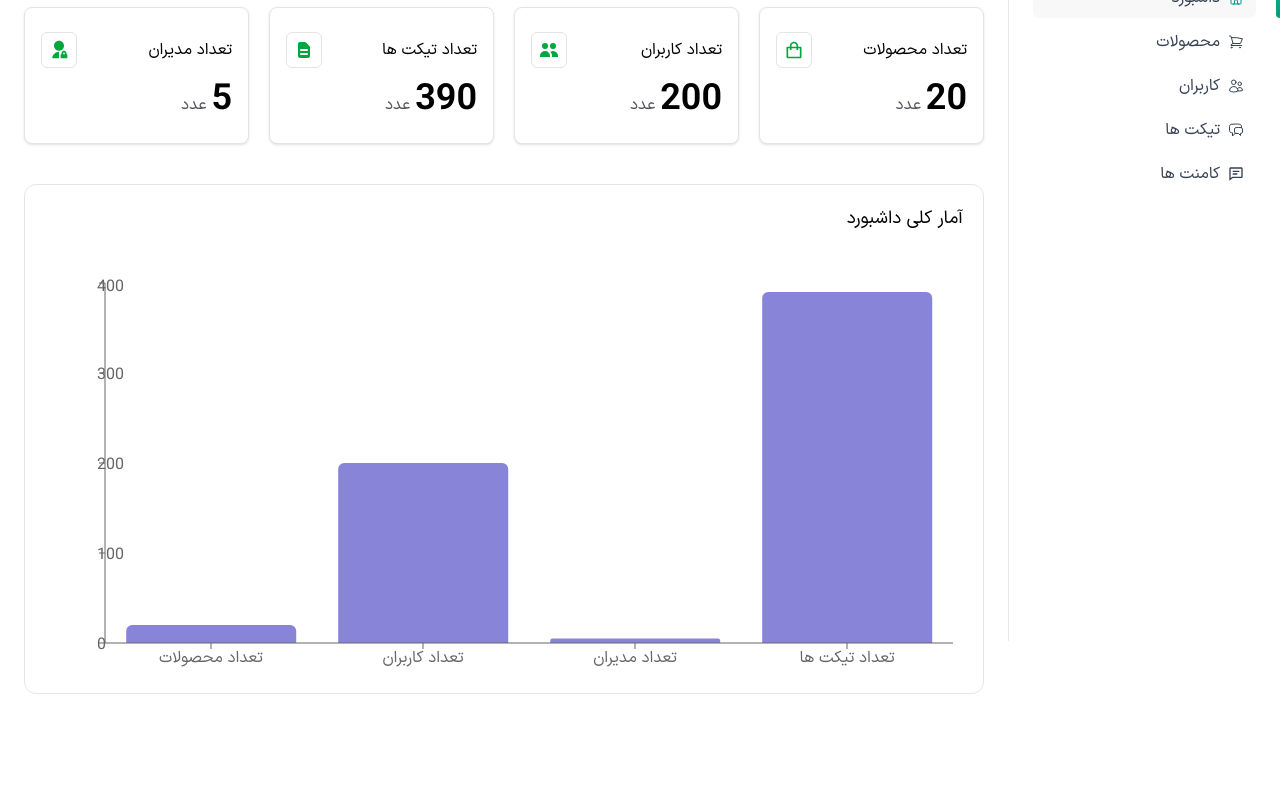
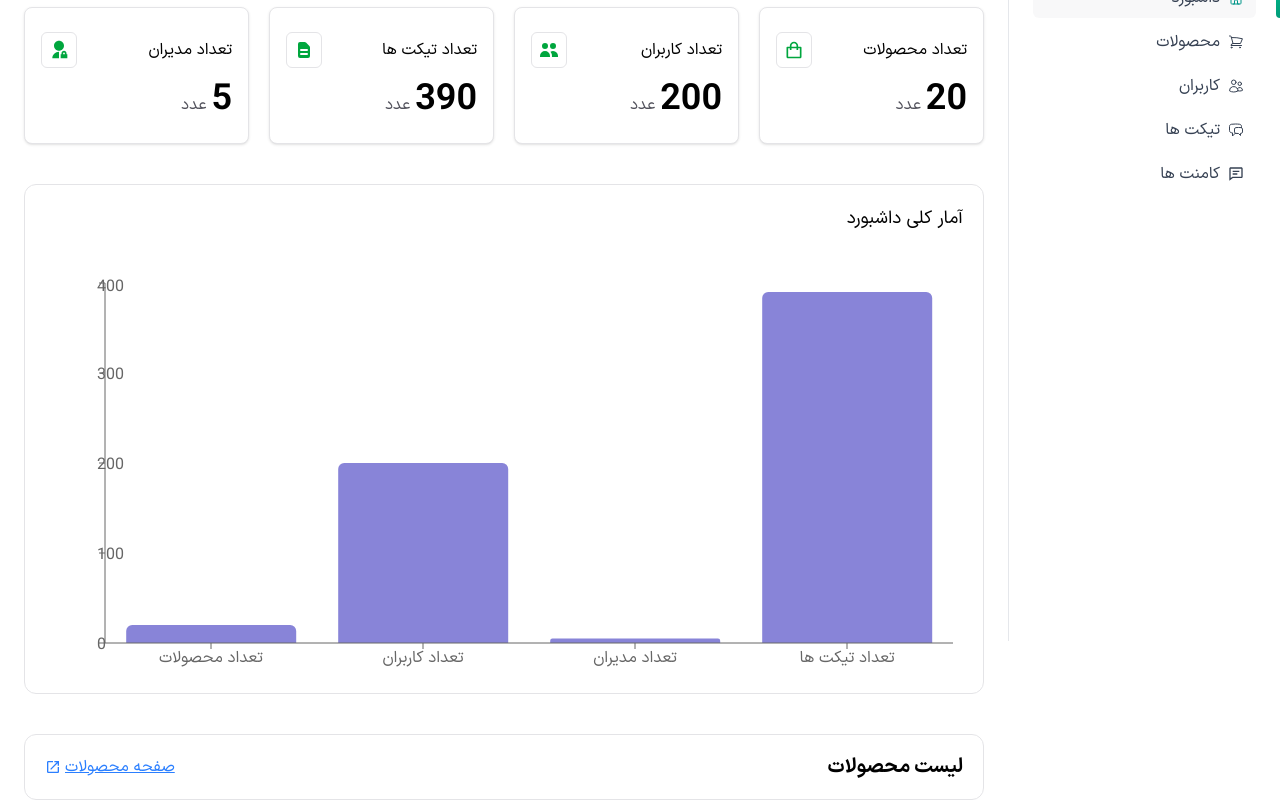
Before and after one commit to Mostafa-mb/03---Admin-Dashboard, a React (Vite) app: page / in a window 1280 px wide. Shown: the part 159-959 px from the top of the page. Before the commit the page ends 853 px from the top, so only its background shows below. Built offline with nearby package versions, Linux system fonts and the light colour scheme.

Commit message:
complete recent product header in home page

```diff
--- /dev/null
+++ b/src/components/common/Table/Elements/Filter.jsx
@@ -0,0 +1,13 @@
+import React from 'react'
+import { HiFilter } from 'react-icons/hi'
+
+const Filter = () => {
+  return (
+    <button className='flex-center gap-1 border primary-border-color'>
+        <HiFilter className='text-lg'></HiFilter>
+        <span className='text-sm'>فیلتر</span>
+    </button>
+  )
+}
+
+export default Filter
--- /dev/null
+++ b/src/components/common/Table/Elements/Search.jsx
@@ -0,0 +1,13 @@
+import React from 'react'
+import { HiSearch } from 'react-icons/hi'
+
+const Search = () => {
+  return (
+    <div className='flex items-center w-[256px] relative'>
+        <HiSearch className='absolute'></HiSearch>
+        <input type="text" placeholder='جستجو کنید...' className='absolute size-full outline-none px-8 text-sm left-0 right-0' />
+    </div>
+  )
+}
+
+export default Search
--- /dev/null
+++ b/src/components/common/Table/Elements/TableCell.jsx
@@ -0,0 +1,9 @@
+import React from 'react'
+
+function TableCell() {
+  return (
+    <div>TableCell</div>
+  )
+}
+
+export default TableCell
--- /dev/null
+++ b/src/components/common/Table/Elements/TableHead.jsx
@@ -0,0 +1,9 @@
+import React from 'react'
+
+function TableHead() {
+  return (
+    <div>TableHead</div>
+  )
+}
+
+export default TableHead
--- /dev/null
+++ b/src/components/common/Table/Elements/TableHeadCell.jsx
@@ -0,0 +1,9 @@
+import React from 'react'
+
+function TableHeadCell() {
+  return (
+    <div>TableHeadCell</div>
+  )
+}
+
+export default TableHeadCell
--- /dev/null
+++ b/src/components/common/Table/Elements/TableHeader.jsx
@@ -0,0 +1,25 @@
+import React from "react";
+import Filter from "./Filter";
+import Search from "./Search";
+
+const TableHeader = ({ header }) => {
+  const { Buttons } = header;
+  return (
+    <div className="flex items-center justify-between px-5 h-16">
+      <p className="text-xl">
+        <strong>{header.title}</strong>
+      </p>
+
+      {typeof Buttons === "function" ? (
+        <div className="flex items-center gap-2">{<Buttons></Buttons>}</div>
+      ) : (
+        <div className="flex text-gray-500 *:h-10 *:bg-linear-to-t *:from-zinc-50 *:cursor-pointer *:select-none *:hover:to-zinc-50 *:hover:from-transparent *:hover:shadow-sm *:focus-within:ring-4 *:duration-150 *:focus-within:ring-gray-500/20 *:border *:primary-border-color *:rounded-md *:px-3 items-center gap-3">
+          <Filter></Filter>
+          <Search></Search>
+        </div>
+      )}
+    </div>
+  );
+};
+
+export default TableHeader;
--- /dev/null
+++ b/src/components/common/Table/Table.jsx
@@ -0,0 +1,15 @@
+import React from "react";
+import TableHeader from "./Elements/TableHeader";
+
+const Table = ({
+  header = { title: "لیست آیتم ها", Buttons: undefined },
+  children,
+}) => {
+  return (
+    <div className="mt-10 border min-w-full bg-white primary-border-color rounded-xl overflow-hidden">
+      <TableHeader header={header}></TableHeader>
+      {/* <div>{children}</div> */}
+    </div>
+  );
+};
+export default Table;
--- /dev/null
+++ b/src/features/LastProductTable/LastProductTable.jsx
@@ -0,0 +1,20 @@
+import React from 'react'
+import Table from '../../components/common/Table/Table'
+import { Link } from 'react-router'
+import { MdOpenInNew } from 'react-icons/md'
+
+function LastProductTable() {
+  const buttons = ()=>{
+    return <Link to={"/products"} className='underline hover:text-blue-400 text-blue-500 flex-center gap-1'>
+      <span>صفحه محصولات</span>
+      <MdOpenInNew></MdOpenInNew>
+    </Link>
+  }
+  return (
+    <Table header={{title:"لیست محصولات",Buttons:buttons}}>
+
+    </Table>
+  )
+}
+
+export default LastProductTable
--- a/src/pages/Home/Page.jsx
+++ b/src/pages/Home/Page.jsx
@@ -3,6 +3,7 @@ import SectionTitle from "../Comments/SectionTitle";
 import { useNavigate } from "react-router";
 import Summaries from "../../features/Summaries/Summaries";
 import DetailsCharts from "../../features/DetailsCharts/DetailsCharts";
+import LastProductTable from "../../features/LastProductTable/LastProductTable";
 
 function Home() {
   const [isRedirecting, setIsRedirecting] = useState(false);
@@ -37,8 +38,8 @@ function Home() {
       <Summaries></Summaries>
       <div className="">
         <DetailsCharts></DetailsCharts>
-        {/* <ProductsTable></ProductsTable>
-        <QuickOverview></QuickOverview> */}
+        <LastProductTable></LastProductTable>
+        {/* <QuickOverview></QuickOverview> */}
       </div>
     </>
   );
```
Also changed, not shown: src/components/common/Table/Elements/TableBody.jsx (added).
